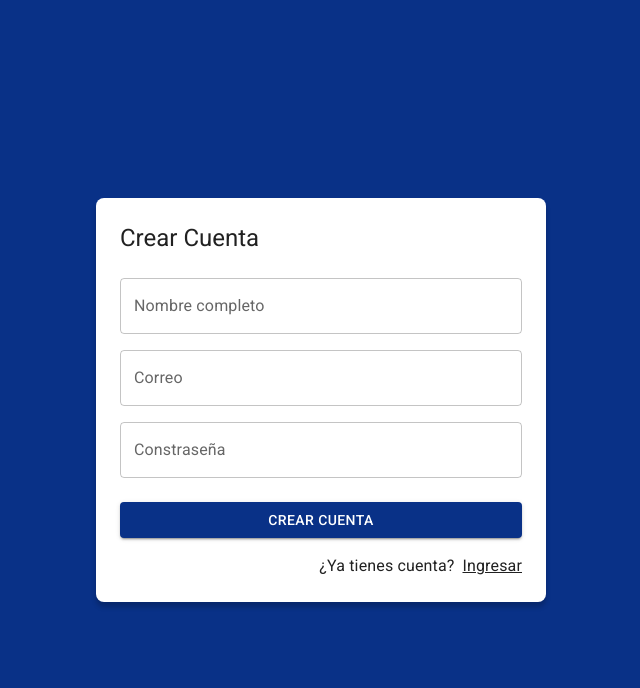
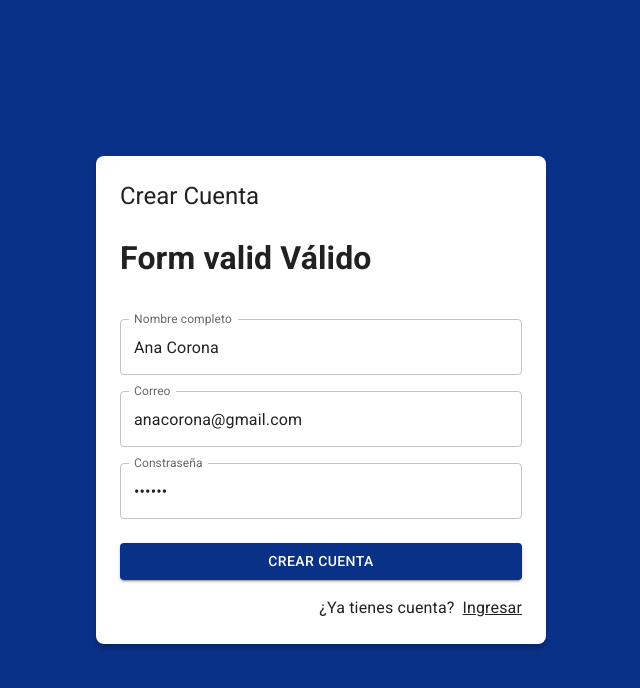
Before and after one commit to anajcorona/journal-app, a React (Vite) app: page /auth/register in a window 1280 px wide. Shown: the top 688 px of the page, without its empty margins (319-959 px from the left). Built offline with nearby package versions, Linux system fonts and the light colour scheme.

Commit message:
Add files configuration to Firebase authentication

```diff
--- a/package.json
+++ b/package.json
@@ -14,6 +14,7 @@
     "@mui/icons-material": "^5.11.0",
     "@mui/material": "^5.11.4",
     "@reduxjs/toolkit": "^1.9.1",
+    "firebase": "^9.15.0",
     "react": "^18.2.0",
     "react-dom": "^18.2.0",
     "react-redux": "^8.0.5",
--- a/src/auth/pages/LoginPage.jsx
+++ b/src/auth/pages/LoginPage.jsx
@@ -1,18 +1,22 @@
 import { Google } from "@mui/icons-material";
 import { Button, Grid, Link, TextField, Typography } from "@mui/material";
-import { useDispatch } from "react-redux";
+import { useMemo } from "react";
+import { useDispatch, useSelector } from "react-redux";
 import { Link as RounterLink } from 'react-router-dom';
 import { useForm } from "../../hooks/useForm";
 import { checkingAuthentication, startGoogleSignIn } from "../../store/auth";
 import { AuthLayout } from "../layout/AuthLayout";
 
 export const LoginPage = () => {
+  const { status } = useSelector(state => state.auth);
 
   const dispatch = useDispatch();
   const { email, password, onInputChange, formState } = useForm({
     email: 'anacorona@gmail.com',
     password: '123456',
   });
+
+  const isAuthenticating = useMemo( () => status === 'checking', [status]);
 
   const onSubmit = (event) => {
     event.preventDefault();
@@ -23,9 +27,7 @@ export const LoginPage = () => {
   const onGoogleSignIn =  (event) => {
     console.log('Gooogleeee', email, password);
     dispatch( startGoogleSignIn());
-
   }
-
 
   return (
         <AuthLayout title="Login">
@@ -57,8 +59,11 @@ export const LoginPage = () => {
 
               <Grid container spacing={ 2 } sx={{ mb:2, mt:1 }} >
                 <Grid item xs={ 12 } sm={ 6 }>
-                  <Button type="submit" variant='contained' fullWidth
-
+                  <Button
+                    type="submit"
+                    variant='contained'
+                    fullWidth
+                    disabled={isAuthenticating}
                     // onClick={ () => dispatch( getPokemons(page) )}
                   >
                     Login
@@ -66,6 +71,7 @@ export const LoginPage = () => {
                 </Grid>
                 <Grid item xs={ 12 } sm={ 6 }>
                   <Button
+                    disabled={isAuthenticating}
                     variant='contained'
                     fullWidth
                     onClick={onGoogleSignIn}
--- a/src/auth/pages/RegisterPage.jsx
+++ b/src/auth/pages/RegisterPage.jsx
@@ -1,12 +1,43 @@
-import { Google } from "@mui/icons-material";
 import { Button, Grid, Link, TextField, Typography } from "@mui/material";
+import { useState } from "react";
 import { Link as RounterLink } from 'react-router-dom';
+import { useForm } from "../../hooks/useForm";
 import { AuthLayout } from "../layout/AuthLayout";
 
+const formData = {
+  email: 'anacorona@gmail.com',
+  password: '123456',
+  displayName: 'Ana Corona'
+};
+
+const formValidations = {
+  email: [(value) => value.includes('@'), 'El correo debe de tener un @'],
+  password: [(value) => value.length >= 6, 'El password debe de tener más de 6b letras'],
+  displayName: [(value) => value.length >= 1 , 'El nombre es obligatorio'],
+
+};
+
 export const RegisterPage = () => {
+  const [formSubmitted, setFormSubmitted] = useState(false)
+
+  const {
+    formState, displayName, email, password, onInputChange,
+    isFormValid, displayNameValid, emailValid, passwordValid
+  } = useForm(formData, formValidations);
+
+  console.log(displayNameValid)
+
+  const onSubmit = (event) => {
+    event.preventDefault();
+    setFormSubmitted(true);
+    if (!isFormValid) return;
+    console.log(formState)
+  }
+
   return (
         <AuthLayout title="Crear Cuenta">
-          <form>
+          <h1>Form valid {isFormValid ? 'Válido' : 'Incorrecto'}</h1>
+          <form onSubmit={onSubmit}>
             <Grid container>
               <Grid item xs={ 12 } sx={{mt: 2}}>
                 <TextField
@@ -14,6 +45,11 @@ export const RegisterPage = () => {
                   type="text"
                   placeholder="Nombre completo"
                   fullWidth
+                  name="displayName"
+                  value={displayName}
+                  onChange={onInputChange }
+                  error={ !!displayNameValid && formSubmitted }
+                  helperText={displayNameValid}
                   />
               </Grid>
 
@@ -23,6 +59,11 @@ export const RegisterPage = () => {
                   type="email"
                   placeholder="correo@google.com"
                   fullWidth
+                  name="email"
+                  value={email}
+                  onChange={onInputChange}
+                  error={ !!emailValid && formSubmitted }
+                  helperText={emailValid}
                   />
               </Grid>
 
@@ -32,12 +73,17 @@ export const RegisterPage = () => {
                   type="password"
                   placeholder="Contraseña"
                   fullWidth
+                  name="password"
+                  value={password}
+                  onChange={onInputChange }
+                  error={ !!passwordValid && formSubmitted }
+                  helperText={passwordValid}
                   />
               </Grid>
 
               <Grid container spacing={ 2 } sx={{ mb:2, mt:1 }} >
                 <Grid item xs={ 12 }>
-                  <Button variant='contained' fullWidth>
+                  <Button type='submit' variant='contained' fullWidth>
                     Crear cuenta
                   </Button>
                 </Grid>
--- /dev/null
+++ b/src/firebase/config.js
@@ -0,0 +1,21 @@
+// Import the functions you need from the SDKs you need
+import { initializeApp } from "firebase/app";
+import { getAuth } from "firebase/auth";
+import { getFirestore } from 'firebase/firestore/lite';
+// TODO: Add SDKs for Firebase products that you want to use
+// https://firebase.google.com/docs/web/setup#available-libraries
+
+// Your web app's Firebase configuration
+const firebaseConfig = {
+  apiKey: "AIzaSyBc_q8IzqayX0QGCIIYU9HXKRIyGpZ9n70",
+  authDomain: "react-cursos-82597.firebaseapp.com",
+  projectId: "react-cursos-82597",
+  storageBucket: "react-cursos-82597.appspot.com",
+  messagingSenderId: "126874008795",
+  appId: "1:126874008795:web:1feabbeb4679f7881b20fe"
+};
+
+// Initialize Firebase
+export const FirebaseApp = initializeApp(firebaseConfig);
+export const FirebaseAuth = getAuth(FirebaseApp);
+export const FirebaseDB = getFirestore(FirebaseApp);
--- /dev/null
+++ b/src/firebase/providers.js
@@ -0,0 +1,33 @@
+import { GoogleAuthProvider, signInWithPopup } from 'firebase/auth';
+import { FirebaseAuth } from './config';
+
+
+const googleProvider = new GoogleAuthProvider();
+
+export const signInWithGoole = async() => {
+    try {
+        const result = await signInWithPopup(FirebaseAuth, googleProvider);
+        // const credentials  = GoogleAuthProvider.credentialFromResult(result);
+
+        const user = result.user;
+        console.log(user);
+
+
+        const {displayName, email, photoURL, uid} =result.user;
+        return {
+            ok: true,
+            displayName, email, photoURL, uid
+        }
+    } catch(error) {
+
+        const errorCode = error.code;
+        const errorMessage = error.message;
+
+
+        console.log(error);
+        return {
+            ok: false,
+            errorMessage
+        }
+    }
+}
--- a/src/hooks/useForm.jsx
+++ b/src/hooks/useForm.jsx
@@ -1,8 +1,22 @@
-import { useState } from "react";
+import { useEffect, useMemo, useState } from "react";
 
-export const useForm = ( initialForm = {} ) => {
+export const useForm = ( initialForm = {}, formValidations = {} ) => {
 
     const [formState, setFormState] = useState( initialForm );
+    const [formValidation, setFormValidation] = useState({});
+    useEffect(() => {
+        createValidators();
+    }, [formState]);
+
+    const isFormValid = useMemo(() => {
+
+        for (const formValue of Object.keys(formValidation)) {
+            if (formValidation[formValue] !== null) return false
+        }
+        return true;
+    }
+    , [formValidation])
+
 
     const onInputChange = ({target}) => {
         const { name, value } = target;
@@ -10,15 +24,27 @@ export const useForm = ( initialForm = {} ) => {
             ...formState,
             [ name ]: value
         });
-    }
+    };
     const onResetForm = () => {
         setFormState(initialForm);
-    }
+    };
+
+    const createValidators = () => {
+        const formCheckedValues = {};
+        for (const formField of Object.keys(formValidations)) {
+            const [fn, errorMesage] = formValidations[formField];
+            formCheckedValues[`${formField}Valid`] = fn(formState[formField]) ? null : errorMesage;
+        }
+        setFormValidation(formCheckedValues);
+        console.log(formCheckedValues)
+    };
 
     return {
         ...formState,
         formState,
         onInputChange,
-        onResetForm
+        onResetForm,
+        ...formValidation,
+        isFormValid,
   }
 }
--- a/src/store/auth/authSlice.js
+++ b/src/store/auth/authSlice.js
@@ -11,8 +11,22 @@ export const authSlice = createSlice({
         errorMessage: null,
     },
     reducers: {
-        login: (state, action) => {},
-        logout: (state, payload) => {},
+        login: (state, {payload}) => {
+            state.status = 'autheticated';
+            state.uid = payload.uid;
+            state.email = payload.email;
+            state.displayName = payload.displayName;
+            state.photoURL = payload.photoURL;
+            state.errorMessage = null;
+        },
+        logout: (state, {payload}) => {
+            state.status = 'not-autheticated';
+            state.uid = null;
+            state.email = null;
+            state.displayName = null;
+            state.photoURL = null;
+            state.errorMessage = payload.errorMessage;
+        },
         checkingCredentials: (state) => {
             state.status = 'checking';
         },
--- a/src/store/auth/thunks.js
+++ b/src/store/auth/thunks.js
@@ -1,5 +1,6 @@
 
-import { checkingCredentials } from './';
+import { signInWithGoole } from '../../firebase/providers';
+import { checkingCredentials,logout, login } from './';
 
 export const checkingAuthentication = (email, password) => {
     return async(dispatch) => {
@@ -10,5 +11,10 @@ export const checkingAuthentication = (email, password) => {
 export const startGoogleSignIn = () => {
     return async(dispatch) => {
         dispatch( checkingCredentials() );
+        const result = await signInWithGoole();
+        // console.log({result});
+        if (!result.ok) return dispatch(logout(result.errorMessage))
+
+        dispatch(login(result))
     }
 }
```
Also changed, not shown: 1 other file (tests, documents, lock files or other folders). Lines whose indentation alone changed are shown as unchanged.
